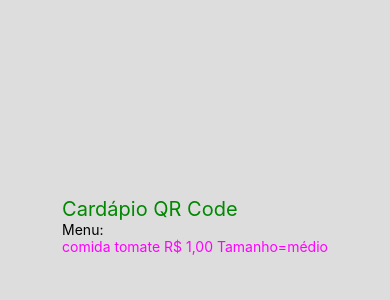
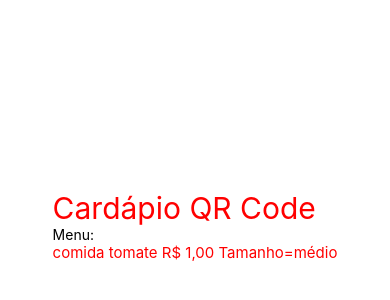
Before and after one commit to heitorAlbu/app1, a React Native app: screen / in a window 390 px wide. Shown: the part 196-496 px from the top of the page. Built offline with nearby package versions, Linux system fonts and the light colour scheme.

Commit message:
aula 07 - centralizando classe de estilos

```diff
--- a/App.tsx
+++ b/App.tsx
@@ -2,31 +2,31 @@ import { Component } from "react";
 import { Text, View } from "react-native";
 import Prato from "./components/prato"
 import { StyleSheet } from "react-native";
-
+import estilos from './estilos/estilos.tsx';
 export default class App1 extends Component {
   render() {
     return (
-      <View style={estilos.container}>
+      <View style={estilos.conteiner}>
         <View>
-          <Text style={estilos.txt1}>Cardápio QR Code</Text>
+          <Text style={estilos.textoTitulo}>Cardápio QR Code</Text>
           <Text>Menu:</Text>
-          <Prato ingrediente="tomate" preco="1,00" tamanho="médio" cor="#f0f"></Prato>
+          <Prato ingrediente="tomate" preco="1,00" tamanho="médio"></Prato>
         </View>
       </View>
 
     );
   };
 }
-const estilos = StyleSheet.create({
-  container: {
-    flex: 1,
-    backgroundColor: '#ddd',
-    alignItems: 'center',
-    justifyContent: 'center'
-  },
-  txt1: {
-    color: '#080',
-    fontSize: 20,
-  },
+// const estilos = StyleSheet.create({
+//   container: {
+//     flex: 1,
+//     backgroundColor: '#ddd',
+//     alignItems: 'center',
+//     justifyContent: 'center'
+//   },
+//   txt1: {
+//     color: '#080',
+//     fontSize: 20,
+//   },
 
-})
+// })
--- a/components/prato.tsx
+++ b/components/prato.tsx
@@ -1,22 +1,11 @@
 import React from 'react';
 import { StyleSheet, Text } from 'react-native';
+import estilos from '../estilos/estilos.tsx'
 
 export default function (props: any) {
     let tamanho = props.tamanho
     let cor = props.cor;
     return (
-        <Text style={estilos.txt2, { color: cor }}>comida {props.ingrediente} R$ {props.preco} Tamanho={tamanho}</Text>
+        <Text style={estilos.textoMenu}>comida {props.ingrediente} R$ {props.preco} Tamanho={tamanho}</Text>
     )
-
 }
-
-const estilos = StyleSheet.create({
-    txt1: {
-        //color: '#f00',
-        fontSize: 20,
-    },
-    txt2: {
-        //color: '#00f',
-        fontSize: 15,
-    }
-})
--- /dev/null
+++ b/estilos/estilos.tsx
@@ -0,0 +1,19 @@
+import { StyleSheet } from "react-native";
+
+
+export default StyleSheet.create({
+    conteiner: {
+        flex: 1,
+        backgroundColor: '#fff',
+        alignItems: 'center',
+        justifyContent: 'center'
+    },
+    textoMenu: {
+        color: '#f00',
+        fontSize: 15
+    },
+    textoTitulo: {
+        color: '#f00',
+        fontSize: 30
+    }
+})
```
